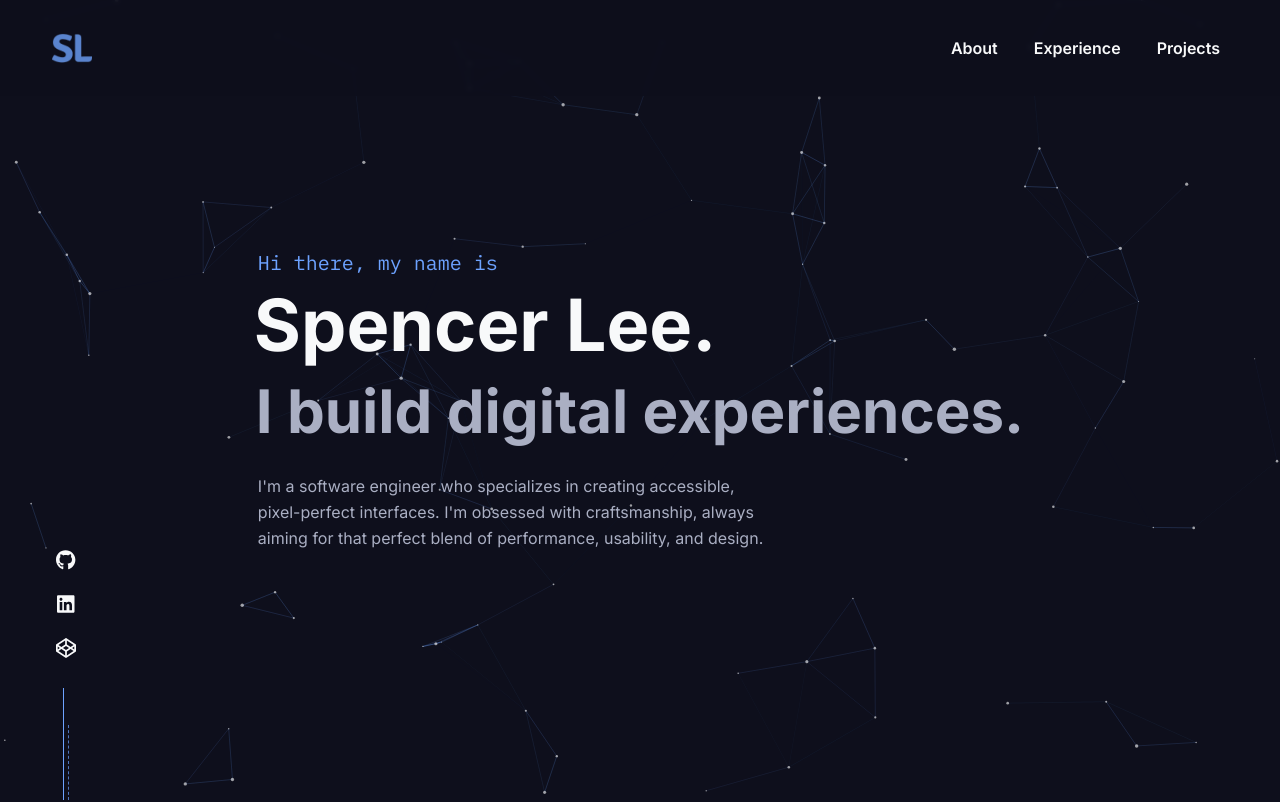
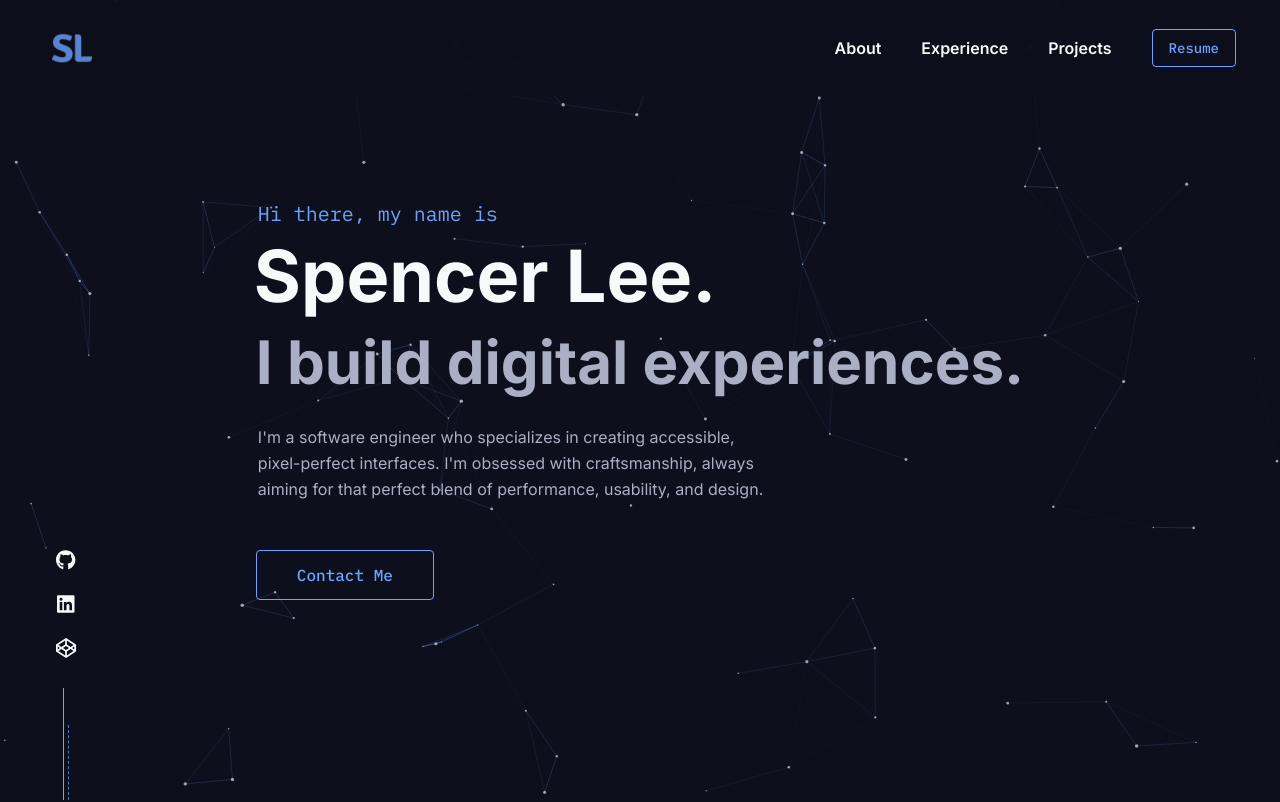
Before and after one commit to Spencer-J-Lee/portfolio-website-v1, a Next.js app: page / in a window 1280 px wide. Shown: the top 802 px of the page. Built offline with nearby package versions, Linux system fonts and the light colour scheme.

Commit message:
Add resume and contact button

```diff
--- a/src/components/Hero.tsx
+++ b/src/components/Hero.tsx
@@ -1,3 +1,5 @@
+import { Button } from "./common/Button";
+
 export const Hero = () => {
   return (
     <section
@@ -17,6 +19,14 @@ export const Hero = () => {
           pixel-perfect interfaces. I'm obsessed with craftsmanship, always
           aiming for that perfect blend of performance, usability, and design.
         </p>
+        <a
+          href="mailto:spenjlee@gmail.com"
+          target="_blank"
+          rel="noopener noreferrer"
+          className="mt-12 block"
+        >
+          <Button>Contact Me</Button>
+        </a>
       </div>
     </section>
   );
--- a/src/components/navbar/Navbar.tsx
+++ b/src/components/navbar/Navbar.tsx
@@ -6,6 +6,7 @@ import { useEffect, useRef, useState } from "react";
 import clsx from "clsx";
 import Link from "next/link";
 import { SECTIONS } from "@/constants/sections";
+import { Button } from "../common/Button";
 
 export const Navbar = () => {
   const [show, setShow] = useState(true);
@@ -54,7 +55,9 @@ export const Navbar = () => {
             height={40}
           />
         </Link>
-        <ul className="flex items-center justify-between gap-1">
+
+        <div className="flex gap-6">
+          <ul className="flex items-center justify-between gap-2">
             <li>
               <NavbarLink id={SECTIONS.ABOUT}>About</NavbarLink>
             </li>
@@ -65,6 +68,8 @@ export const Navbar = () => {
               <NavbarLink id={SECTIONS.PROJECTS}>Projects</NavbarLink>
             </li>
           </ul>
+          <Button size="sm">Resume</Button> {/* TODO add link */}
+        </div>
       </nav>
     </header>
   );
```
Lines whose indentation alone changed are shown as unchanged.
